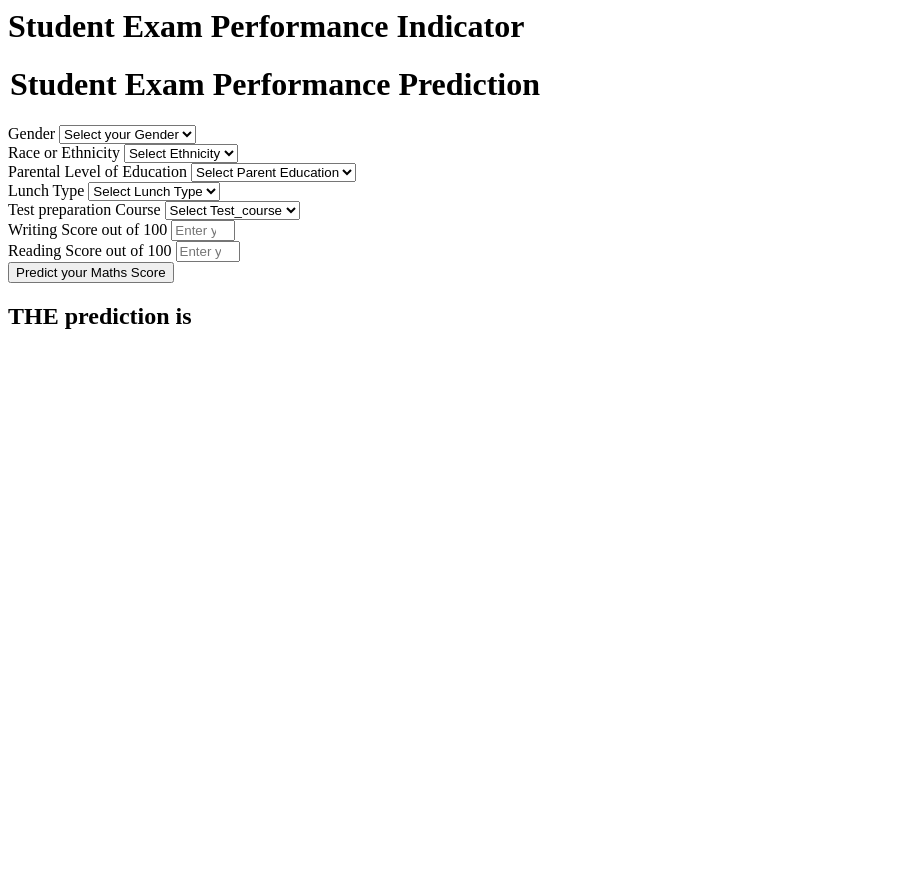
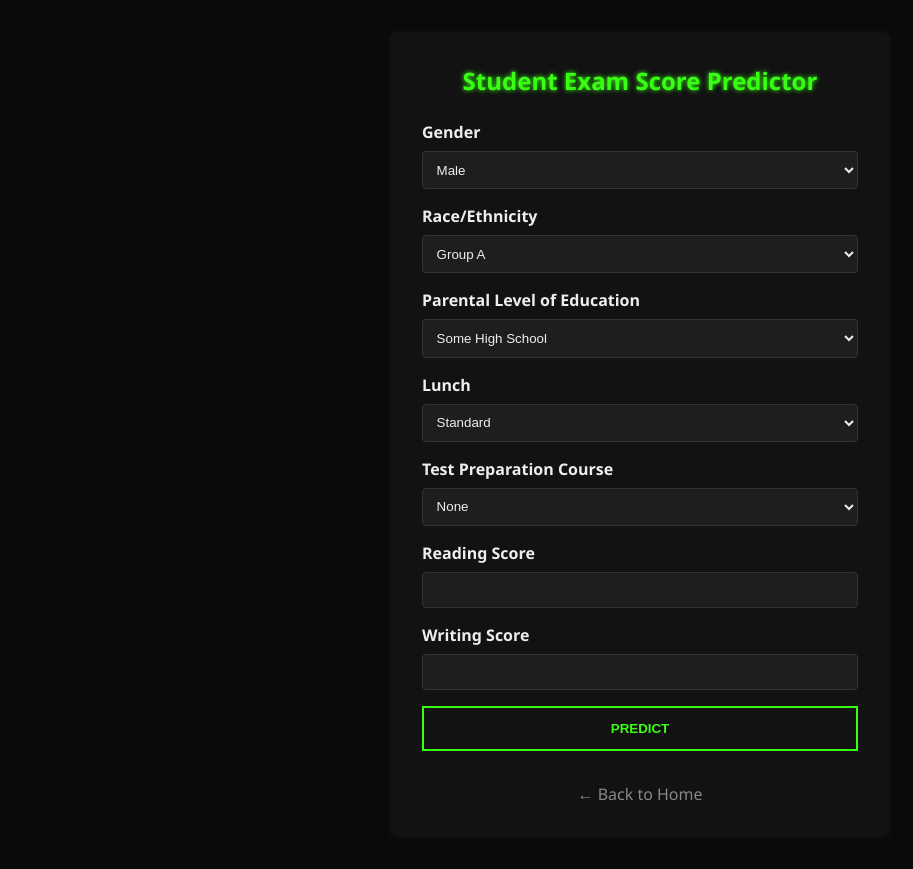
Before and after one commit to Nikk6174/mlproject, a Flask app: page /predictdata in a window 1280 px wide. Shown: the whole page, without its empty margins (0-913 px from the left). Before the commit the page ends 329 px from the top, so only its background shows below. Run offline with Flask 3, Linux system fonts and the light colour scheme.

Commit message:
Refactor prediction routes and enhance UI for better user experience

```diff
--- a/app.py
+++ b/app.py
@@ -5,40 +5,37 @@ import pandas as pd
 from sklearn.preprocessing import StandardScaler
 from src.pipeline.predict_pipeline import PredictPipeline, CustomData
 
-application = Flask(__name__)
+app = Flask(__name__, template_folder="templates")
 
-app = application
-
-# route for homepage
 @app.route('/')
 def index():
     return render_template('index.html')
 
-# route for prediction
-@app.route('/predictdata', methods=['GET','POST'])
+@app.route('/predictdata', methods=['GET', 'POST'])
 def predict_datapoint():
     if request.method == 'GET':
         return render_template('home.html')
-    else:
-        data = CustomData(
-            gender=request.form.get('gender'),
-            race_ethnicity= request.form.get('ethnicity'),
-            parental_level_of_education=request.form.get('parental_level_of_education'),
-            lunch=request.form.get('lunch'),
-            test_preparation_course=request.form.get('test_preparation_course'),
-            reading_score=float(request.form.get('reading_score')),
-            writing_score=float(request.form.get('writing_score'))
 
-        )
+    # build CustomData from form
+    data = CustomData(
+        gender=request.form.get('gender'),
+        race_ethnicity=request.form.get('ethnicity'),
+        parental_level_of_education=request.form.get('parental_level_of_education'),
+        lunch=request.form.get('lunch'),
+        test_preparation_course=request.form.get('test_preparation_course'),
+        reading_score=float(request.form.get('reading_score')),
+        writing_score=float(request.form.get('writing_score'))
+    )
+    pred_df = data.get_data_as_data_frame()
+    predict_pipeline = PredictPipeline()
+    result_value = predict_pipeline.predict(pred_df)[0]
 
-        pred_df = data.get_data_as_data_frame()
-        print(pred_df)
+    # AJAX request? return only snippet
+    if request.headers.get('X-Requested-With') == 'XMLHttpRequest':
+        return render_template('_result_snippet.html', result=result_value)
 
-        predict_pipeline = PredictPipeline()
-        results = predict_pipeline.predict(pred_df)
-
-        return render_template('home.html', results=results[0])
-
+    # fallback full-page
+    return render_template('home.html', results=result_value)
 
 if __name__ == '__main__':
     app.run(host='0.0.0.0', debug=True)
--- /dev/null
+++ b/templates/_result_snippet.html
@@ -0,0 +1,4 @@
+<div class="result-panel">
+  <h3>Predicted Score:</h3>
+  <p class="result">{{ '%.2f'|format(result) }}%</p>
+</div>
--- a/templates/home.html
+++ b/templates/home.html
@@ -1,111 +1,205 @@
-<html>
+<!DOCTYPE html>
+<html lang="en">
+<head>
+  <meta charset="UTF-8" />
+  <meta name="viewport" content="width=device-width, initial-scale=1.0"/>
+  <title>Make a Prediction</title>
+  <style>
+    * { margin:0; padding:0; box-sizing:border-box; }
+    body {
+      background:#0a0a0a; color:#eee;
+      font-family:'Segoe UI',sans-serif;
+      padding:2rem;
+      position: relative;
+    }
+    body.modal-open {
+      overflow: hidden;
+    }
+    body.modal-open .container {
+      filter: blur(6px);
+    }
+    .container {
+      max-width:500px; margin:0 auto;
+      background:#121212; padding:2rem;
+      border-radius:8px; box-shadow:0 0 10px #111;
+      transition: filter .3s ease;
+    }
+    h2 {
+      text-align:center; margin-bottom:1.5rem;
+      color:#39ff14; text-shadow:0 0 5px #39ff14;
+      animation:fadeIn 1.5s ease-in;
+    }
+    .field { margin-bottom:1rem; }
+    label { display:block; margin-bottom:.5rem; font-weight:600; }
+    select, input {
+      width:100%; padding:.6rem;
+      border:1px solid #333; border-radius:4px;
+      background:#1e1e1e; color:#eee;
+    }
+    .btn {
+      display:block; width:100%;
+      padding:.8rem; margin-top:1rem;
+      background:transparent; color:#39ff14;
+      border:2px solid #39ff14; text-transform:uppercase;
+      font-weight:bold; cursor:pointer; transition:.3s;
+    }
+    .btn:hover {
+      background:#39ff14; color:#0a0a0a;
+      box-shadow:0 0 10px #39ff14,0 0 20px #39ff14;
+      transform:scale(1.02);
+    }
+    .back {
+      display:block; text-align:center; margin-top:2rem;
+      color:#888; text-decoration:none; transition:.2s;
+    }
+    .back:hover { color:#39ff14; }
+    @keyframes fadeIn {
+      from { opacity:0; transform:translateY(20px); }
+      to   { opacity:1; transform:translateY(0); }
+    }
+
+    /* Modal overlay */
+    .modal {
+      position:fixed; top:0; left:0; width:100%; height:100%;
+      background:rgba(0,0,0,0.8); display:flex;
+      align-items:center; justify-content:center;
+      visibility:hidden; opacity:0;
+      transition:opacity .3s ease, visibility .3s;
+      z-index:1000;
+    }
+    .modal.show {
+      visibility:visible; opacity:1;
+    }
+    /* PLAIN_MODAL: slightly bigger and no neon */
+    .modal-content {
+      background:#1f1f1f;
+      padding:3rem;               /* increased padding */
+      border-radius:8px;
+      text-align:center;
+      max-width:400px;            /* a bit wider */
+      width: 90%;
+      box-shadow:0 0 10px rgba(0, 0, 0, 0.5); /* subtle shadow */
+    }
+    .modal-content h3 {
+      margin-bottom:1rem;
+      color:#eee;                 /* normal color */
+      text-shadow:none;           /* remove glow */
+      font-size:1.25rem;
+    }
+    .modal-close {
+      display:inline-block; margin-top:1.5rem;
+      padding:.5rem 1.5rem;
+      background:#333;
+      border:none;
+      color:#eee;
+      cursor:pointer; text-transform:uppercase;
+      transition:.2s;
+      border-radius:4px;
+    }
+    .modal-close:hover {
+      background:#444;
+    }
+  </style>
+</head>
 <body>
-    <div class="login">
-       <h1>Student Exam Performance Indicator</h1>
-
-       <form action="{{ url_for('predict_datapoint')}}" method="post">
-        <h1>
-            <legend>Student Exam Performance Prediction</legend>
-        </h1>
-        <div class="mb-3">
-            <label class="form-label">Gender</label>
-            <select class="form-control" name="gender" placeholder="Enter you Gender" required>
-                <option class="placeholder" selected disabled value="">Select your Gender</option>
-                <option value="male">
-                    Male
-                </option>
-                <option value="female">
-                    Female
-                </option>
+  <div class="container">
+    <h2>Student Exam Score Predictor</h2>
+    <form id="predict-form" method="post" action="{{ url_for('predict_datapoint') }}">
+      <!-- Gender -->
+      <div class="field">
+        <label>Gender</label>
+        <select name="gender" required>
+          <option value="male"   {% if request.form.gender=='male'   %}selected{% endif %}>Male</option>
+          <option value="female" {% if request.form.gender=='female' %}selected{% endif %}>Female</option>
         </select>
       </div>
-        <div class="mb-3">
-            <label class="form-label">Race or Ethnicity</label>
-            <select class="form-control" name="ethnicity" placeholder="Enter you ethnicity" required>
-                <option class="placeholder" selected disabled value="">Select Ethnicity</option>
-                <option value="group A">
-                    Group A
-                </option>
-                <option value="group B">
-                    Group B
-                </option>
-                <option value="group C">
-                    Group C
-                </option>
-                <option value="group D">
-                    Group D
-                </option>
-                <option value="group E">
-                    Group E
-                </option>
+      <!-- Race/Ethnicity -->
+      <div class="field">
+        <label>Race/Ethnicity</label>
+        <select name="ethnicity" required>
+          {% for grp in ['group A','group B','group C','group D','group E'] %}
+            <option value="{{grp}}" {% if request.form.ethnicity==grp %}selected{% endif %}>{{grp.title()}}</option>
+          {% endfor %}
         </select>
       </div>
-        <div class="mb-3">
-            <label class="form-label">Parental Level of Education</label>
-            <select class="form-control" name="parental_level_of_education"
-                placeholder="Enter you Parent Education" required>
-                <option class="placeholder" selected disabled value="">Select Parent Education</option>
-                <option value="associate's degree">
-                    associate's degree
-                </option>
-                <option value="bachelor's degree">
-                    bachelor's degree
-                </option>
-                <option value="high school">
-                    high school
-                </option>
-                <option value="master's degree">
-                    master's degree
-                </option>
-                <option value="some college">
-                    some college
-                </option>
-                <option value="some high school">
-                    some high school
-                </option>
+      <!-- Parental Level of Education -->
+      <div class="field">
+        <label>Parental Level of Education</label>
+        <select name="parental_level_of_education" required>
+          {% for lvl in ["some high school","high school","some college","associate's degree","bachelor's degree","master's degree"] %}
+            <option value="{{lvl}}" {% if request.form.parental_level_of_education==lvl %}selected{% endif %}>{{lvl.title()}}</option>
+          {% endfor %}
         </select>
       </div>
-        <div class="mb-3">
-            <label class="form-label">Lunch Type</label>
-            <select class="form-control" name="lunch" placeholder="Enter you Lunch" required>
-                <option class="placeholder" selected disabled value="">Select Lunch Type</option>
-                <option value="free/reduced">
-                    free/reduced
-                </option>
-                <option value="standard">
-                    standard
-                </option>
+      <!-- Lunch -->
+      <div class="field">
+        <label>Lunch</label>
+        <select name="lunch" required>
+          <option value="standard"     {% if request.form.lunch=='standard'     %}selected{% endif %}>Standard</option>
+          <option value="free/reduced" {% if request.form.lunch=='free/reduced' %}selected{% endif %}>Free/Reduced</option>
         </select>
       </div>
-        <div class="mb-3">
-            <label class="form-label">Test preparation Course</label>
-            <select class="form-control" name="test_preparation_course" placeholder="Enter you Course"
-                required>
-                <option class="placeholder" selected disabled value="">Select Test_course</option>
-                <option value="none">
-                    None
-                </option>
-                <option value="completed">
-                    Completed
-                </option>
+      <!-- Test Preparation Course -->
+      <div class="field">
+        <label>Test Preparation Course</label>
+        <select name="test_preparation_course" required>
+          <option value="none"      {% if request.form.test_preparation_course=='none'      %}selected{% endif %}>None</option>
+          <option value="completed" {% if request.form.test_preparation_course=='completed' %}selected{% endif %}>Completed</option>
         </select>
       </div>
-        <div class="mb-3">
-            <label class="form-label">Writing Score out of 100</label>
-            <input class="form-control" type="number" name="reading_score"
-                placeholder="Enter your Reading score" min='0' max='100' />
+      <!-- Reading Score -->
+      <div class="field">
+        <label>Reading Score</label>
+        <input type="number" name="reading_score" min="0" max="100"
+               value="{{ request.form.reading_score or '' }}" required/>
       </div>
-        <div class="mb-3">
-            <label class="form-label">Reading Score out of 100</label>
-            <input class="form-control" type="number" name="writing_score"
-                placeholder="Enter your Reading Score" min='0' max='100' />
+      <!-- Writing Score -->
+      <div class="field">
+        <label>Writing Score</label>
+        <input type="number" name="writing_score" min="0" max="100"
+               value="{{ request.form.writing_score or '' }}" required/>
       </div>
-        <div class="mb-3">
-            <input class="btn btn-primary" type="submit" value="Predict your Maths Score" required />
+      <button type="submit" class="btn">Predict</button>
+    </form>
+
+    <a href="{{ url_for('index') }}" class="back">← Back to Home</a>
   </div>
-    </form>
-    <h2>
-       THE  prediction is {{results}}
-    </h2>
-   <body>
+
+  <!-- Modal Popup -->
+  <div id="modal" class="modal">
+    <div class="modal-content">
+      <h3 id="modal-message">Your predicted score is</h3>
+      <button id="modal-close" class="modal-close">Close</button>
+    </div>
+  </div>
+
+  <script>
+    const form = document.getElementById('predict-form');
+    const modal = document.getElementById('modal');
+    const modalMessage = document.getElementById('modal-message');
+    const closeBtn = document.getElementById('modal-close');
+
+    form.addEventListener('submit', async function(e) {
+      e.preventDefault();
+      const data = new FormData(form);
+      const resp = await fetch(form.action, {
+        method: 'POST',
+        headers: { 'X-Requested-With': 'XMLHttpRequest' },
+        body: data
+      });
+      const snippet = await resp.text();
+      const temp = document.createElement('div');
+      temp.innerHTML = snippet;
+      const scoreText = temp.querySelector('.result').innerText;
+      modalMessage.innerText = `Your predicted score is ${scoreText}`;
+      document.body.classList.add('modal-open');
+      modal.classList.add('show');
+    });
+
+    closeBtn.addEventListener('click', () => {
+      modal.classList.remove('show');
+      document.body.classList.remove('modal-open');
+    });
+  </script>
+</body>
 </html>
```
Also changed, not shown: static/css/style.css (added, +116 -0 lines), static/js/main.js (added, +12 -0 lines), templates/app_original.py (added, +44 -0 lines), templates/home_original.html (added, +112 -0 lines), templates/index.html (+51 -1 lines). Lines whose indentation alone changed are shown as unchanged.
